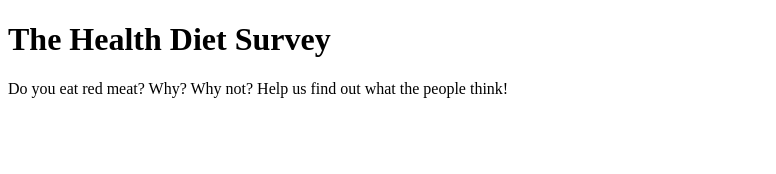
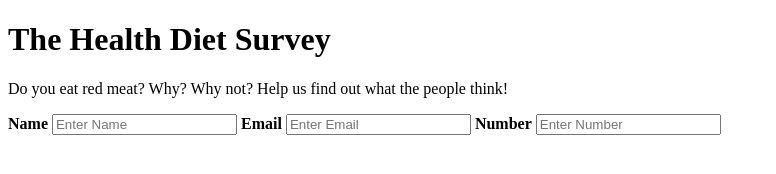
Before and after one commit to fdezcaminero/Microverse-Project-Number-2, a plain HTML site: page index.html in a window 1280 px wide. Shown: the whole page, without its empty margins (0-776 px from the left). Drawn offline with Linux system fonts and the light colour scheme.

Commit message:
Update index.html
commit

```diff
--- a/index.html
+++ b/index.html
@@ -12,7 +12,17 @@
     <h1 id="title">The Health Diet Survey</h1>
 
     <p id="description">Do you eat red meat? Why? Why not? Help us find out what the people think!</p>
+<form id="survey-form">
 
+    <label for="name"><b>Name</b></label>
+    <input type="text" placeholder="Enter Name" id="name" name="name" required>
+
+    <label for ="email"><b>Email</b></label>
+    <input type="email" placeholder="Enter Email" id= "email" name="email" required>
+
+    <label id="number"><b>Number</b></label>
+    <input type="number" max=100 placeholder="Enter Number" name="number" required>
+</form>
 
 
     <!--
```
